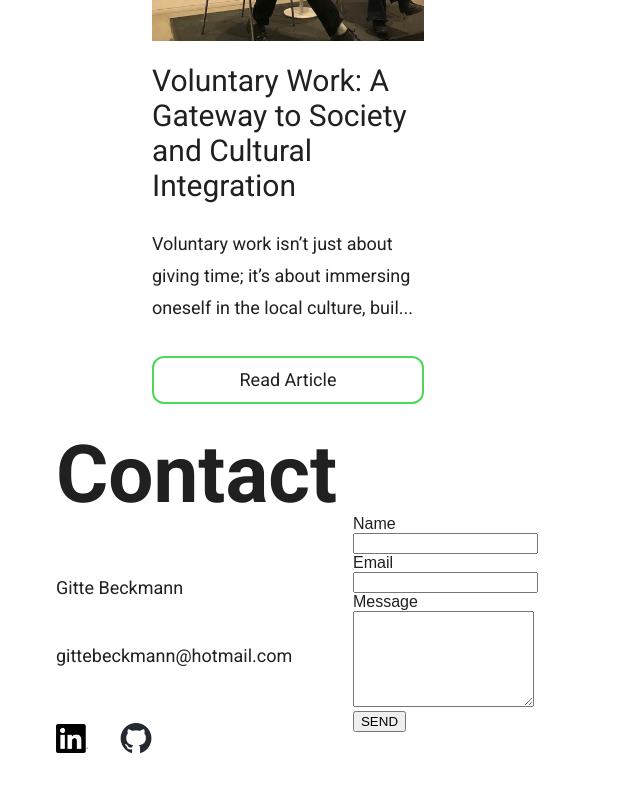
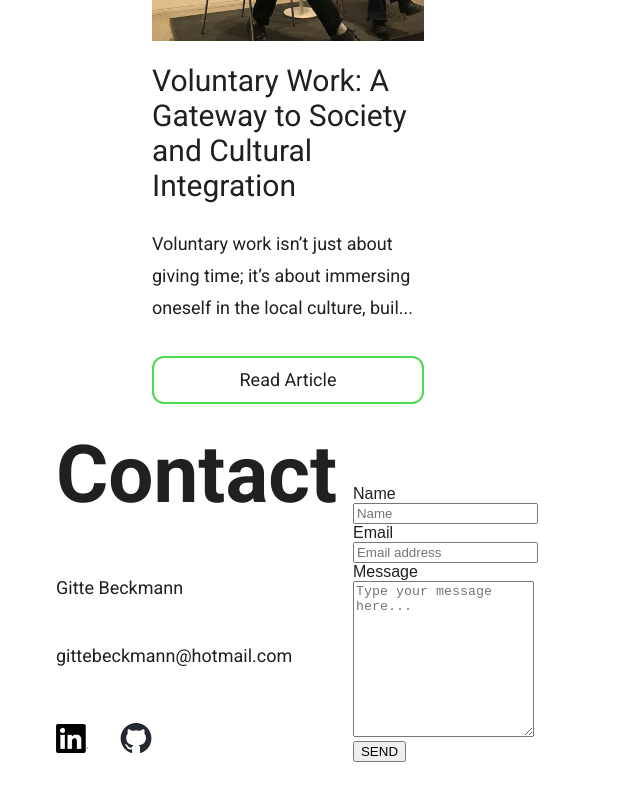
Before and after one commit to gittebe/gitte-portfolio, a React (Vite) app: page / in a window 1280 px wide. Shown: the part 4085-4885 px from the top of the page, without its empty margins (0-640 px from the left). Built offline with nearby package versions, Linux system fonts and the light colour scheme.

Commit message:
- ContactForm

```diff
--- a/src/components/ContactForm/ContactForm.tsx
+++ b/src/components/ContactForm/ContactForm.tsx
@@ -41,6 +41,7 @@ export const ContactForm = () => {
       <input
         type="text"
         name="name"
+        placeholder="Name"
         value={formData.name}
         onChange={handleChange}
         required
@@ -50,6 +51,7 @@ export const ContactForm = () => {
       <input
         type="email"
         name="email"
+        placeholder="Email address"
         value={formData.email}
         onChange={handleChange}
         required
@@ -58,9 +60,11 @@ export const ContactForm = () => {
       <label htmlFor="message">Message</label><br />
       <textarea
         name="message"
+        placeholder="Type your message here..."
         value={formData.message}
         onChange={handleChange}
-        rows={6}
+        rows={10}
+        cols={20}
         required
       ></textarea><br />
 
```
